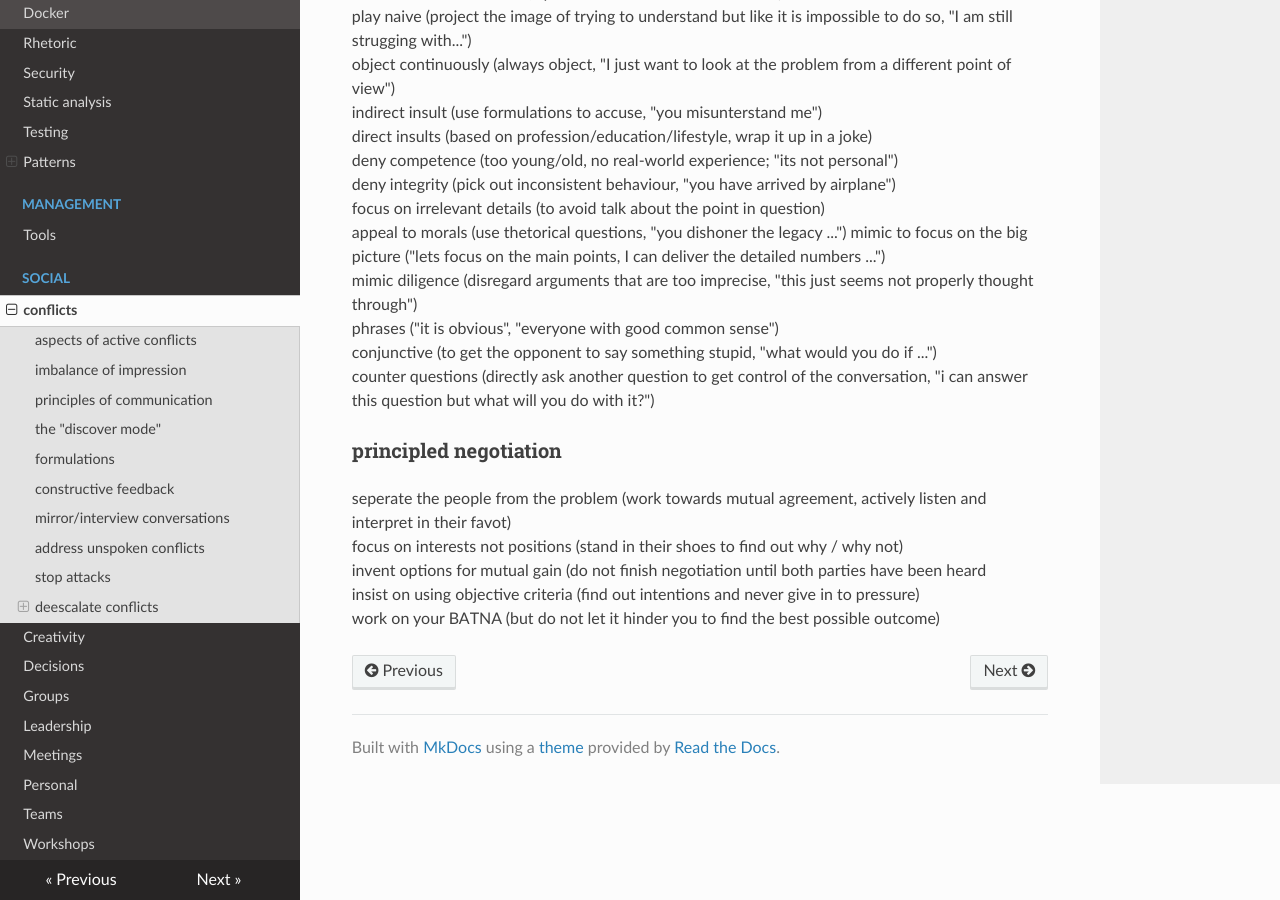
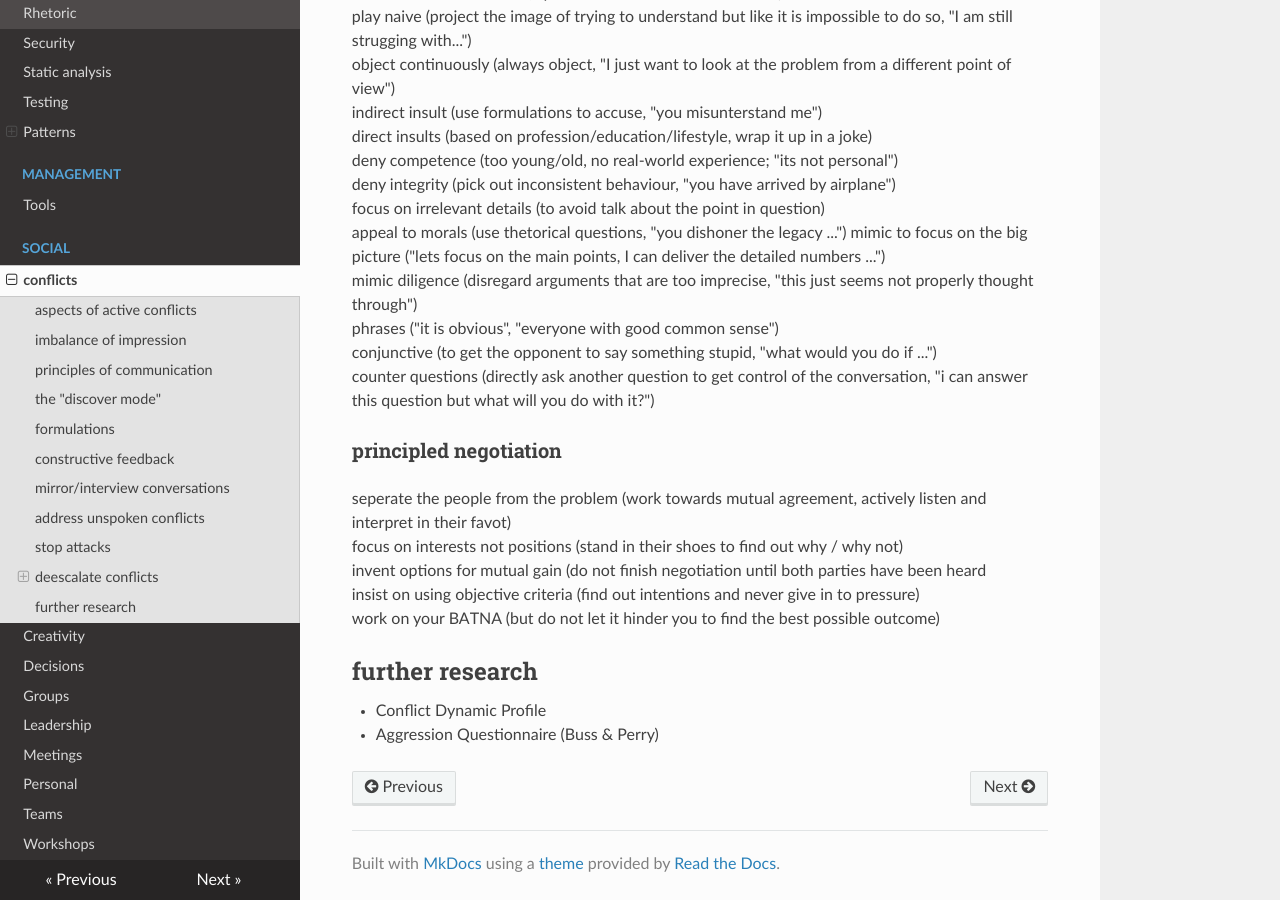
Before and after one commit to famoser/docs, an MkDocs documentation site: the page built from docs/social/conflicts.md, in a window 1280 px wide and 900 px high, scrolled down 3069 px. Built offline with MkDocs 1.6.1, drawn with Linux system fonts in a browser that asks for light colours; nearby versions of some CDN libraries.

Commit message:
noting down further research

```diff
--- a/docs/social/conflicts.md
+++ b/docs/social/conflicts.md
@@ -137,3 +137,8 @@ focus on interests not positions (stand in their shoes to find out why / why not
 invent options for mutual gain (do not finish negotiation until both parties have been heard
 insist on using objective criteria (find out intentions and never give in to pressure)
 work on your BATNA (but do not let it hinder you to find the best possible outcome)
+
+## further research
+
+- Conflict Dynamic Profile
+- Aggression Questionnaire (Buss & Perry)
```
